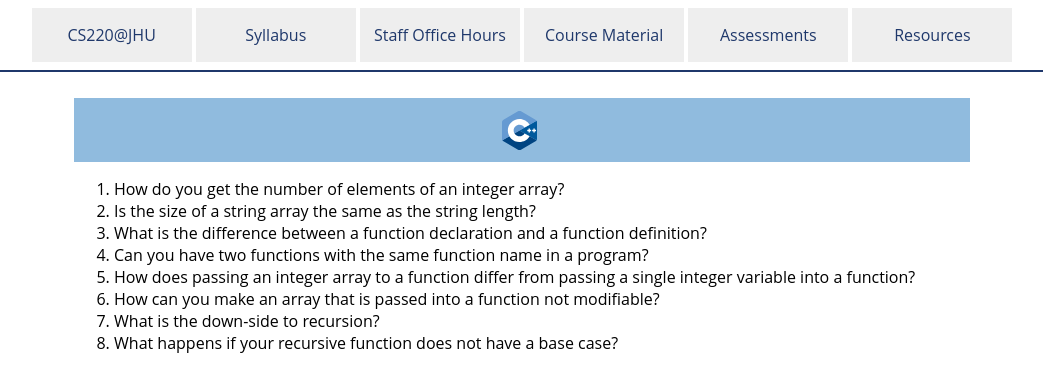
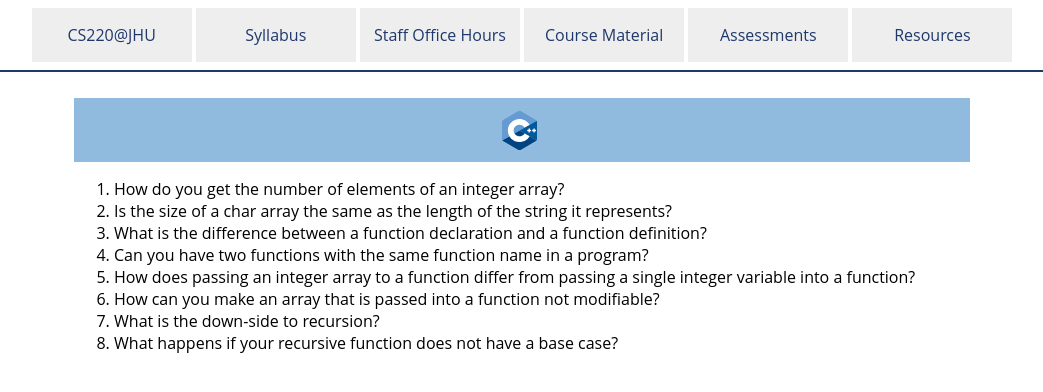
Before and after one commit to jhu-ip/cs220-sp25, a Jekyll site: the page built from questions/day07.md, in a window 1280 px wide. Shown: the top 392 px of the page, without its empty margins (118-1161 px from the left). Built offline with Jekyll 4.4.1, drawn with Linux system fonts in a browser that asks for light colours; our own code applies the rules of GitHub Pages for plain Markdown files.

Commit message:
edited recap question in day 07: array of strings vs array of char

```diff
--- a/questions/day07.md
+++ b/questions/day07.md
@@ -4,7 +4,7 @@ layout: default
 title: Day 7 Recap Questions
 reference solutions:
   1. sizeof(array_name) / sizeof(int) - note: this will only work for statically allocated arrays declared in the same scope as the sizeof invocation.
-  2. no - sizeof(array_name) vs. strlen(array_name)
+  2. no - sizeof(array_name) vs. strlen(array_name); size is off by one (null terminator)
   3. declaration is the function header only; definition is header + body
   4. no, C does not support this (unlike Java and C++)
   5. array contents are passed by reference; array parameter type is int[]
@@ -14,7 +14,7 @@ reference solutions:
 ---
 
 1. How do you get the number of elements of an integer array?
-2. Is the size of a string array the same as the string length?
+2. Is the size of a char array the same as the length of the string it represents?
 3. What is the difference between a function declaration and a function definition?
 4. Can you have two functions with the same function name in a program?
 5. How does passing an integer array to a function differ from passing a single integer variable into a function?
```
